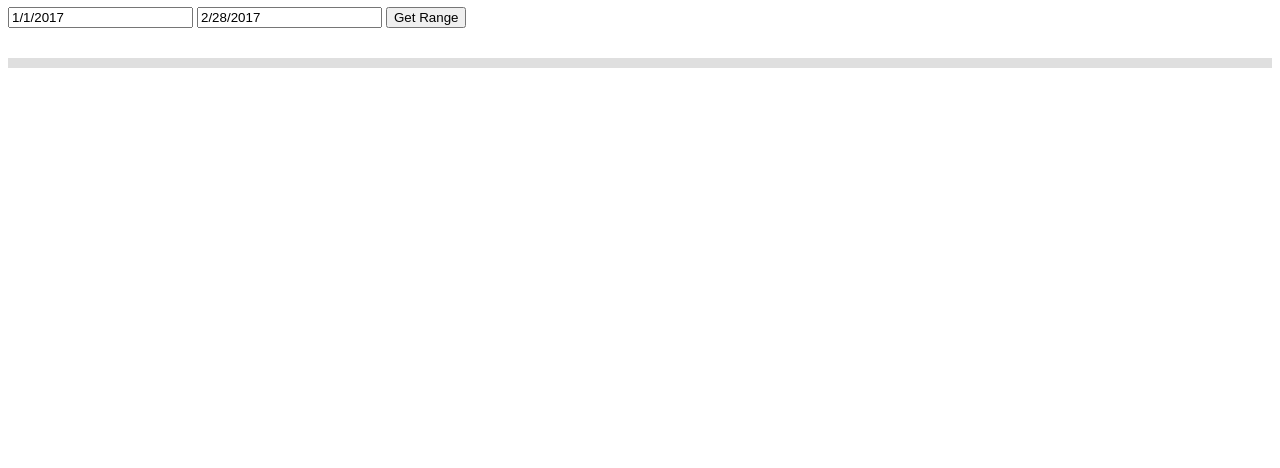
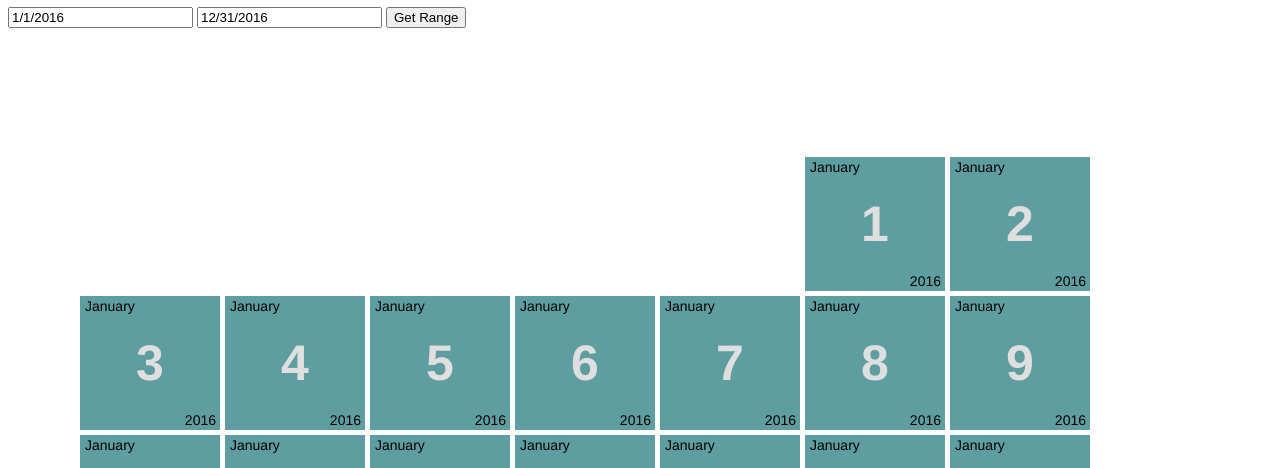
Before and after one commit to TravisL12/date_ranges, a plain HTML site: page index.html in a window 1280 px wide. Shown: the part 73-541 px from the top of the page. Drawn offline with Linux system fonts and the light colour scheme.

Commit message:
WTF am I doing?

```diff
--- a/public/scripts/application.js
+++ b/public/scripts/application.js
@@ -1,37 +1,84 @@
 'use strict';
+
+const _monthNames = [
+"January", "February", "March", "April", "May", "June", "July",
+"August", "September", "October", "November", "December"
+];
+
+const _dayNames = ["Sunday", "Monday", "Tuesday", "Wednesday", "Thursday", "Friday", "Saturday"];
+
+function DateTile(date) {
+    this.date  = date;
+    this.day   = date.getDate();
+    this.dow   = date.getDay();
+    this.month = date.getMonth();
+    this.year  = date.getFullYear();
+}
+
+DateTile.prototype = {
+
+    get monthName () {
+        return _monthNames[this.month];
+    },
+
+    dateString: function (delimiter) {
+        delimiter = delimiter || '/';
+        return [this.month + 1, this.day, this.year].join(delimiter);
+    },
+
+    constructTile: function () {
+        let inner = '<div class="month">' + this.monthName + '</div>' +
+                    '<div class="day">' + this.day + '</div>' +
+                    '<div class="year">' + this.year + '</div>';
+
+        return '<li class="date '+ this.monthName.toLowerCase() +'">' + inner + '</li>'
+    }
+}
 
 var startDateEl  = document.getElementById('start'),
     endDateEl    = document.getElementById('end'),
     dateSubmit   = document.getElementById('submit-dates'),
     outputEl     = document.getElementById('json-dates'),
-    defaultEnd   = new Date(),
-    defaultStart = new Date(defaultEnd.getFullYear(), '0', '1');
+    defaultEnd   = new Date('2016', '11', '31'),
+    defaultStart = new Date('2016', '0', '1');
 
-startDateEl.value = getDateString(defaultStart);
-endDateEl.value   = getDateString(defaultEnd);
+startDateEl.value = new DateTile(defaultStart).dateString();
+endDateEl.value   = new DateTile(defaultEnd).dateString();
+getDateRange();
 
 dateSubmit.addEventListener('click', getDateRange);
 
-function getDateString(date, delimiter) {
-    date      = date || new Date();
-    delimiter = delimiter || '/';
-
-    var day   = date.getDate(),
-        month = date.getMonth() + 1,
-        year  = date.getFullYear();
-
-    return [month, day, year].join(delimiter);
+function constructWeek (dates) {
+    var week = [];
+    for (let i in dates) {
+        let date = dates[i];
+        if (date === null) {
+            week.push('<li class="date"></li>')
+        } else {
+            week.push(date.constructTile());
+        }
+    }
+    return '<ul>' + week.join('') + '</ul>';
 }
 
 function getDateRange() {
-    var start = new Date(startDateEl.value),
+    let start = new Date(startDateEl.value),
         end   = new Date(endDateEl.value);
 
-    var daysOfYear = [];
-    for (var d = start; d <= end; d.setDate(d.getDate() + 1)) {
-        daysOfYear.push('<p class="date">' + getDateString(new Date(d)) + '</p>');
+    let daysOfYear = [];
+    for (let d = start; d <= end; d.setDate(d.getDate() + 1)) {
+        daysOfYear.push(new DateTile(new Date(d)));
     }
-    daysOfYear.unshift('<p>Count: ' + daysOfYear.length + '</p>');
 
-    outputEl.innerHTML = daysOfYear.join(' ');
+    let firstDay = daysOfYear[0].dow;
+    if (firstDay > 0) {
+        let weekPad = new Array(firstDay).fill(null);
+        daysOfYear = weekPad.concat(daysOfYear);
+    }
+
+    let weeksOfYear = [];
+    while (daysOfYear.length > 0) {
+        weeksOfYear.push(constructWeek(daysOfYear.splice(0,7)));
+    }
+    outputEl.innerHTML = weeksOfYear.join(' ');
 }
--- a/public/styles/application.css
+++ b/public/styles/application.css
@@ -1,10 +1,50 @@
 #json-dates {
-    margin-top: 30px;
+    width: 1200px;
+    margin: 0 auto;
     padding: 5px;
-    font-family: Courier;
-    background: #dfdfdf;
+    font-size: 0; /*removes inline-block gap*/
 }
 
-p.date {
-    margin: 0;
+.date {
+    position: relative;
+    display: inline-block;
+    font-size: 14px;
+    width: 130px;
+    height: 130px;
+    margin: 0 5px 5px 0;
+    padding: 2px 5px;
+    font-family: "HelveticaNeue-Light", "Helvetica Neue Light", "Helvetica Neue", Helvetica, Arial, "Lucida Grande", sans-serif;
 }
+
+.date .day {
+    font-weight: 600;
+    color: #dfdfdf;
+    position: absolute;
+    font-size: 50px;
+    text-align: center;
+    margin-left: auto;
+    margin-right: auto;
+    transform: translateY(-50%);
+    top: 50%;
+    left: 0;
+    right: 0;
+}
+
+.date .year {
+    position: absolute;
+    bottom: 2px;
+    right: 4px;
+}
+
+.date.january   { background: cadetblue; }
+.date.february  { background: lightblue; }
+.date.march     { background: lime; }
+.date.april     { background: red; }
+.date.may       { background: blue; }
+.date.june      { background: purple; }
+.date.july      { background: blanchedalmond; }
+.date.august    { background: pink; }
+.date.september { background: wheat; }
+.date.october   { background: green; }
+.date.november  { background: cyan; }
+.date.december  { background: coral; }
```
Also changed, not shown: index.html (+2 -2 lines), 2 other files.
